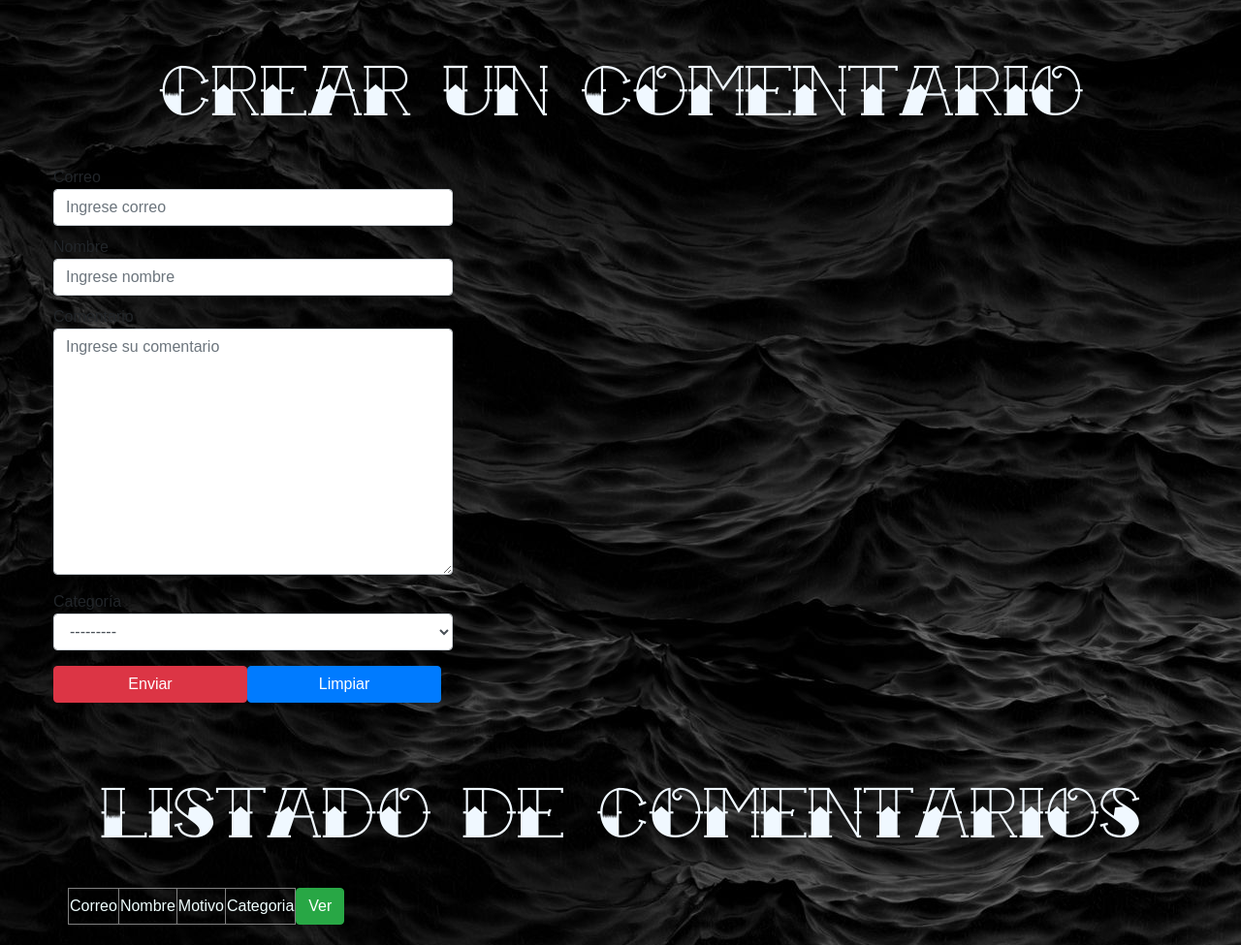
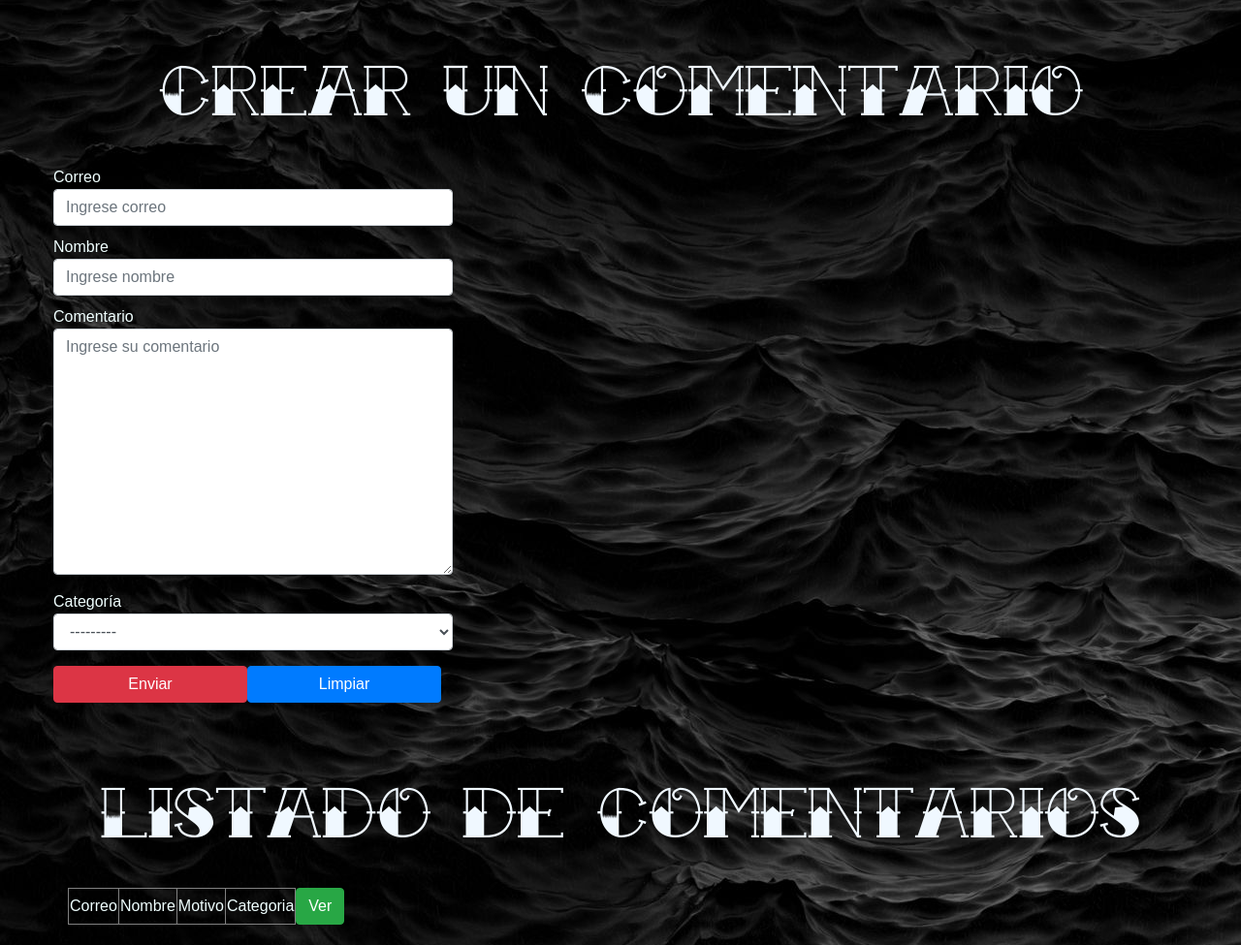
Before and after one commit to wilkingsonm/Exp3Backend_UrrutiaVenegasCisternas_004D, a Django app: page /crear_usuario in a window 1280 px wide. Shown: the part 106-1081 px from the top of the page at 97% size. Run offline with Django 3.2, Linux system fonts and the light colour scheme; data that the repository does not hold is empty; some libraries are stand-ins or nearby versions.

Commit message:
arreglos finales

```diff
--- a/Exp3BackEnd/core/templates/core/form_crearusuario.html
+++ b/Exp3BackEnd/core/templates/core/form_crearusuario.html
@@ -70,7 +70,7 @@
 
         <div class="row">
           <div class="row">
-              <form method="POST" action="#" id="formulario">
+              <form method="POST" action="#" id="formulario" style="color: azure;">
                   {%csrf_token%}
                   <div class="form-group">
                       {{usuario_form.correo.label}}
--- a/Exp3BackEnd/core/templates/core/form_mod_usuario.html
+++ b/Exp3BackEnd/core/templates/core/form_mod_usuario.html
@@ -6,12 +6,12 @@
     <meta http-equiv="X-UA-Compatible" content="IE=edge">
     <meta name="viewport" content="width=device-width, initial-scale=1.0">
     <link href="https://cdn.jsdelivr.net/npm/bootstrap@5.0.1/dist/css/bootstrap.min.css" rel="stylesheet" integrity="sha384-+0n0xVW2eSR5OomGNYDnhzAbDsOXxcvSN1TPprVMTNDbiYZCxYbOOl7+AMvyTG2x" crossorigin="anonymous">
-
+    <link rel="StyleSheet" href="{%static 'css/estilos.css'%}" type="text/css">
     <link rel="stylesheet" href="cdn.jsdelivr.net/npm/bootstrap@4.6.0/dist/css/bootstrap.min.css" integrity="sha384-B0vP5xmATw1+K9KRQjQERJvTumQW0nPEzvF6L/Z6nronJ3oUOFUFpCjEUQouq2+l" crossorigin="anonymous">
     <title>Modificando Usuario</title>
 
 </head>
-<body >
+<body background="{%static 'img/Fondonegro.jpg'%}">
     {%load static%}
     <div class="container">
         <div class="row">
```
